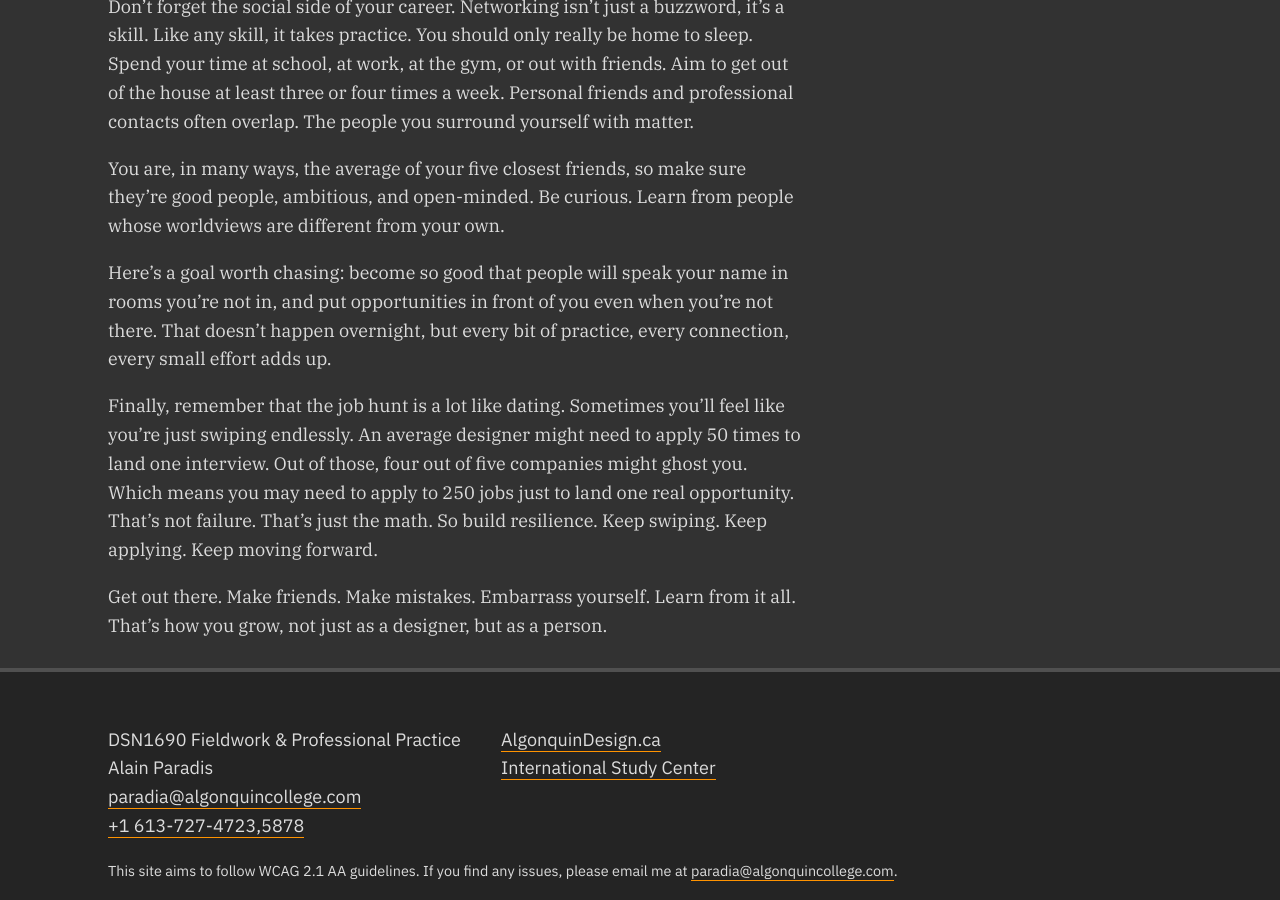
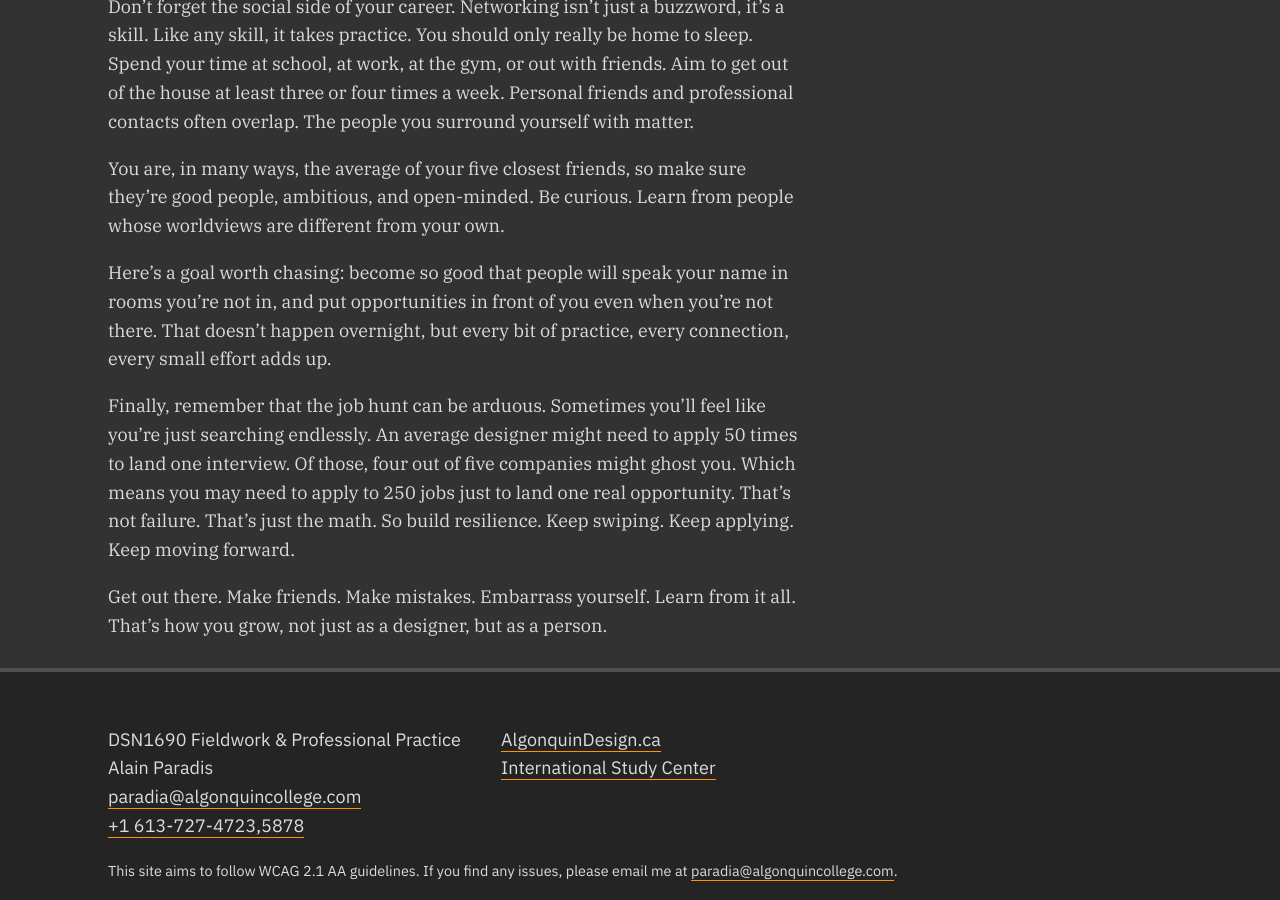
Before and after one commit to AlainParadis/wil, a Jekyll site: the page built from career-advice.md, in a window 1280 px wide and 900 px high, scrolled down 888 px. Built offline with Jekyll 4.4.1, drawn with Linux system fonts in a browser that asks for light colours.

Commit message:
text edit

```diff
--- a/career-advice.md
+++ b/career-advice.md
@@ -16,6 +16,6 @@ You are, in many ways, the average of your five closest friends, so make sure th
 
 Here’s a goal worth chasing: become so good that people will speak your name in rooms you’re not in, and put opportunities in front of you even when you’re not there. That doesn’t happen overnight, but every bit of practice, every connection, every small effort adds up.
 
-Finally, remember that the job hunt is a lot like dating. Sometimes you’ll feel like you’re just swiping endlessly. An average designer might need to apply 50 times to land one interview. Out of those, four out of five companies might ghost you. Which means you may need to apply to 250 jobs just to land one real opportunity. That’s not failure. That’s just the math. So build resilience. Keep swiping. Keep applying. Keep moving forward.
+Finally, remember that the job hunt can be arduous. Sometimes you’ll feel like you’re just searching endlessly. An average designer might need to apply 50 times to land one interview. Of those, four out of five companies might ghost you. Which means you may need to apply to 250 jobs just to land one real opportunity. That’s not failure. That’s just the math. So build resilience. Keep swiping. Keep applying. Keep moving forward.
 
 Get out there. Make friends. Make mistakes. Embarrass yourself. Learn from it all. That’s how you grow, not just as a designer, but as a person.
```
